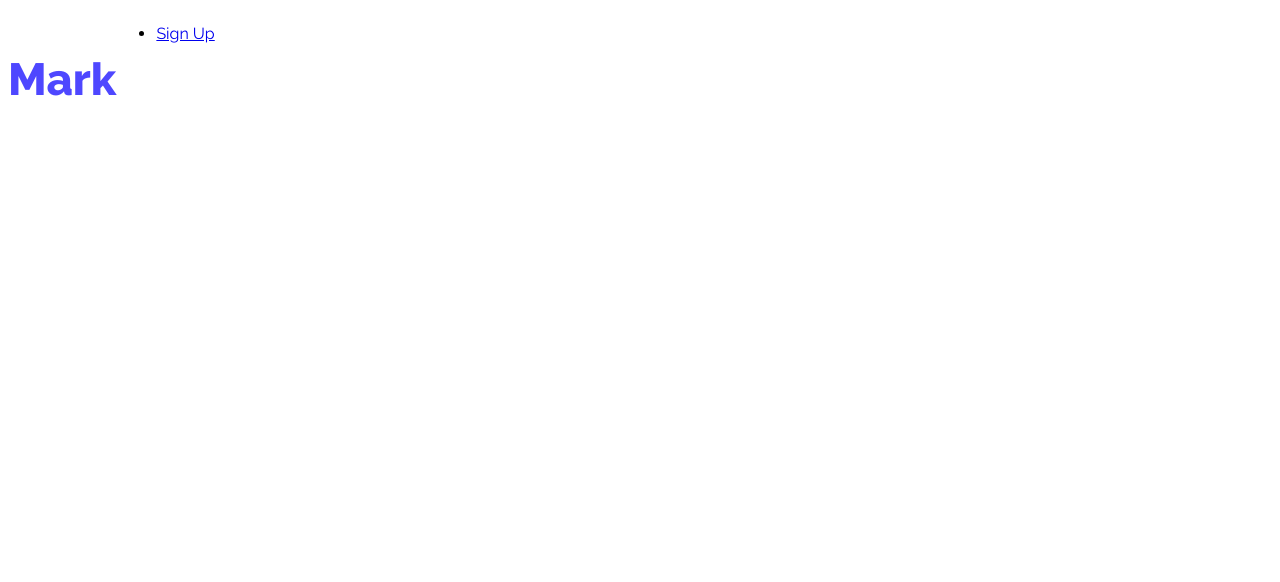
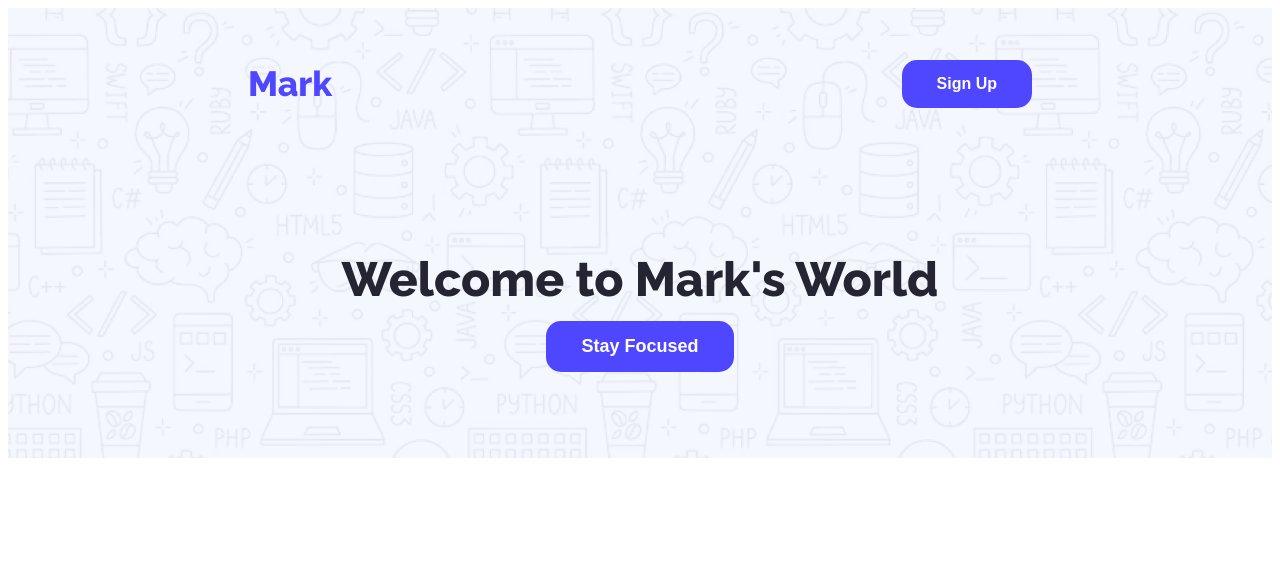
Before and after one commit to toha003/assigen-ment-one, a plain HTML site: page index.html in a window 1280 px wide. Drawn offline with Linux system fonts and the light colour scheme.

Commit message:
added banner section

```diff
--- a/index.html
+++ b/index.html
@@ -11,14 +11,22 @@ rel="stylesheet">
     <link rel="stylesheet" href="styles/portfolio.css">
 </head>
 <body class="raleway-normal">
-    <header>
-        <nav>
+     <!-- Navbar Section -->
+    <header class="header-bg ">
+        <nav class="navbar">
             <h3 class="nav-title"><span class="text-primary">Mark</span></h3>
             <ul>
-                <li><a href="#" class="btn-signup">Sign Up</a></li>
+                <li><a href=""><button class="btn-primary">Sign Up</button></a></li>
             </ul>
         </nav>
+  <!-- Banner Section -->
+        <div class="banner">
+            <h1 class= "banner-heading dark-2"> Welcome to Mark's World
+            <div><a href=""><button class="btn-primary-2">Stay Focused</button></a>
+            </div>
+        </div>
  </header>
+
     <main>
 
     </main>
--- a/styles/portfolio.css
+++ b/styles/portfolio.css
@@ -11,12 +11,82 @@
 .text-primary{
     color:  #4E47FF;
 }
+.dark-2{
+    color: #252432;
+}
+
+.btn-primary{
+    background-color: #4E47FF;
+    font-weight: bold;
+    font-size: 16px;
+    color: #FFFFFF;
+    padding:15px 35px;
+    border-radius:15px;
+    transition: background-color 0.3s;
+    text-decoration: none;
+    border:none;
+}
+.btn-primary:hover {
+  background-color: #352ed6;
+}
+
 
 /* nav styles */
 nav{
+
     display: flex;
+    align-items: center;
+    justify-content: space-between;
+    padding: 20px 40px;
+    margin: 0 200px;
+
 }
 .nav-title{
     font-weight: 800;
-    font-size: 45px;
+    font-size: 35px;
 }
+/*nav ul  {
+    display: flex;
+    align-items: center;
+    justify-content: space-between;
+}*/
+
+nav ul li{
+    list-style: none;
+}
+nav li a {
+    text-decoration: none;
+}
+/* banner-section */
+.banner{
+        padding: 60px 20px;
+      text-align: center;
+  min-height: 300px;
+}
+
+.banner-heading{
+    font-size:  48px;
+    font-weight: 800;
+    margin-bottom: 30px;
+}
+
+.btn-primary-2{
+   background-color: #4E47FF;
+    font-weight: bold;
+    font-size: 18px;
+    color: #FFFFFF;
+    padding:15px 35px;
+    border-radius:15px;
+    transition: background-color 0.3s;
+    text-decoration: none;
+    border:none;
+    display: inline-block;
+  margin-top: 10px;
+}
+.header-bg {
+  background-image: url('../Assets/Hero-bg.png');
+  background-size: 80%;
+  background-position: center  top;
+  color: white;
+  height: 450px;
+}
```
